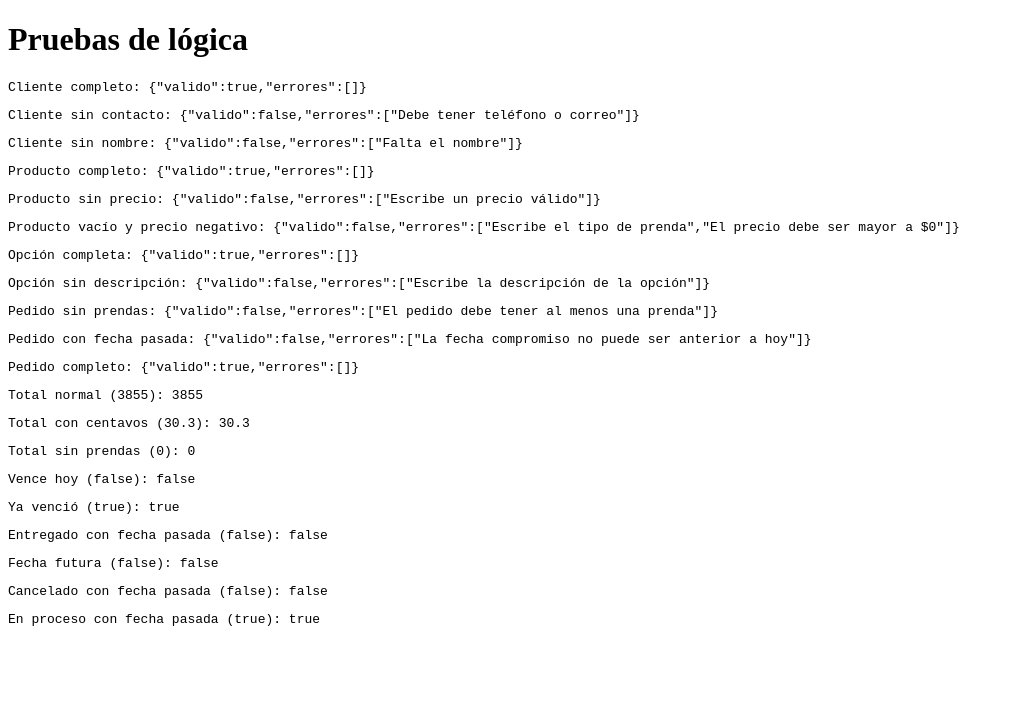
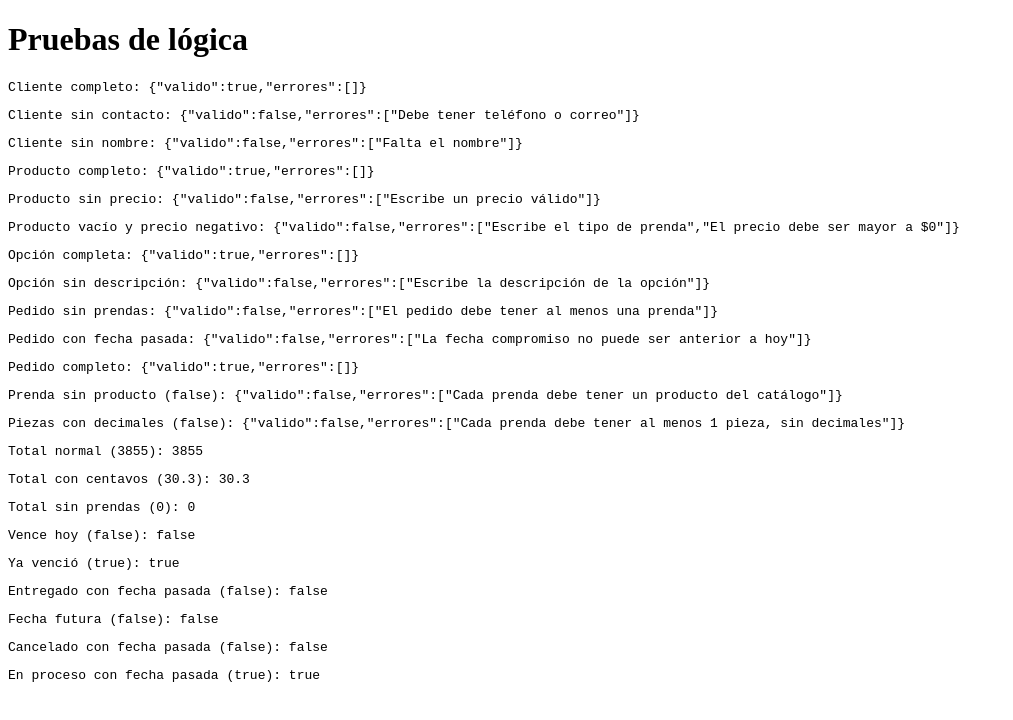
Before and after one commit to info3-fesc-2027-1/E2_Equipo5_Alitach, a Next.js app: page /pruebas in a window 1280 px wide. Shown: the top 720 px of the page, without its empty margins (0-1013 px from the left). Built offline with nearby package versions, Linux system fonts and the light colour scheme.

Commit message:
RF3: validar producto y piezas enteras

```diff
--- a/app/pruebas/page.jsx
+++ b/app/pruebas/page.jsx
@@ -27,8 +27,10 @@ export default function Pruebas() {
 
     // Achtli
     ["Pedido sin prendas", validarPedido({ cliente_id: 1, prendas: [], fecha_compromiso: "2030-01-01" })],
-    ["Pedido con fecha pasada", validarPedido({ cliente_id: 1, prendas: [{ piezas: 2 }], fecha_compromiso: "2020-01-01" })],
-    ["Pedido completo", validarPedido({ cliente_id: 1, prendas: [{ piezas: 2 }], fecha_compromiso: "2030-01-01" })],
+    ["Pedido con fecha pasada", validarPedido({ cliente_id: 1, prendas: [{ producto_id: 1, piezas: 2 }], fecha_compromiso: "2020-01-01" })],
+    ["Pedido completo", validarPedido({ cliente_id: 1, prendas: [{ producto_id: 1, piezas: 2 }], fecha_compromiso: "2030-01-01" })],
+    ["Prenda sin producto (false)", validarPedido({ cliente_id: 1, prendas: [{ piezas: 2 }], fecha_compromiso: "2030-01-01" })],
+    ["Piezas con decimales (false)", validarPedido({ cliente_id: 1, prendas: [{ producto_id: 1, piezas: 1.5 }], fecha_compromiso: "2030-01-01" })],
     ["Total normal (3855)", calcularTotal([{ piezas: 20, precio_unitario: 150 }, { piezas: 10, precio_unitario: 85.5 }])],
     ["Total con centavos (30.3)", calcularTotal([{ piezas: 3, precio_unitario: 10.1 }])],
     ["Total sin prendas (0)", calcularTotal([])],
--- a/lib/logica.js
+++ b/lib/logica.js
@@ -74,9 +74,15 @@ export function validarPedido(pedido) {
   if (!pedido.prendas || pedido.prendas.length === 0) {
     errores.push("El pedido debe tener al menos una prenda");
   } else {
-    for (const prenda of pedido.prendas) {
-      if (!prenda.piezas || prenda.piezas < 1) {
-        errores.push("Cada prenda debe tener al menos 1 pieza");
+   for (const prenda of pedido.prendas) {
+     if (!prenda.producto_id) {
+       errores.push("Cada prenda debe tener un producto del catálogo");
+     }
+
+      const piezas = Number(prenda.piezas);
+
+      if (!Number.isInteger(piezas) || piezas < 1) {
+        errores.push("Cada prenda debe tener al menos 1 pieza, sin decimales");
       }
     }
   }
```
